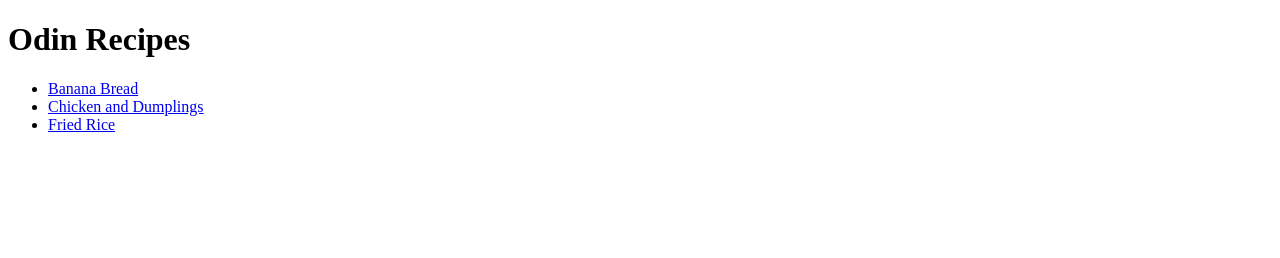
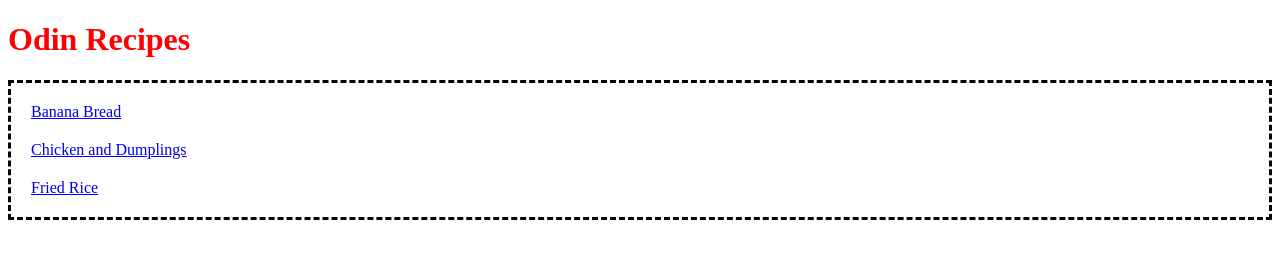
Before and after one commit to chaswrig/odin-recipes, a plain HTML site: page index.html in a window 1280 px wide. Drawn offline with Linux system fonts and the light colour scheme.

Commit message:
Updates to CSS for assignment completion"

```diff
--- a/index.html
+++ b/index.html
@@ -3,6 +3,7 @@
 <head>
   <meta charset="UTF-8">
   <title>Recipes</title>
+  <link rel="stylesheet" href="styles.css">
 </head>
 <body>
   <h1>Odin Recipes</h1>
--- /dev/null
+++ b/styles.css
@@ -0,0 +1,14 @@
+h1 {
+    font-weight: bold;
+    color: red;
+}
+
+ul {
+    border-style: dashed;
+    padding: 10px;
+    list-style-type: none;
+}
+
+li {
+    padding: 10px;
+}
```
